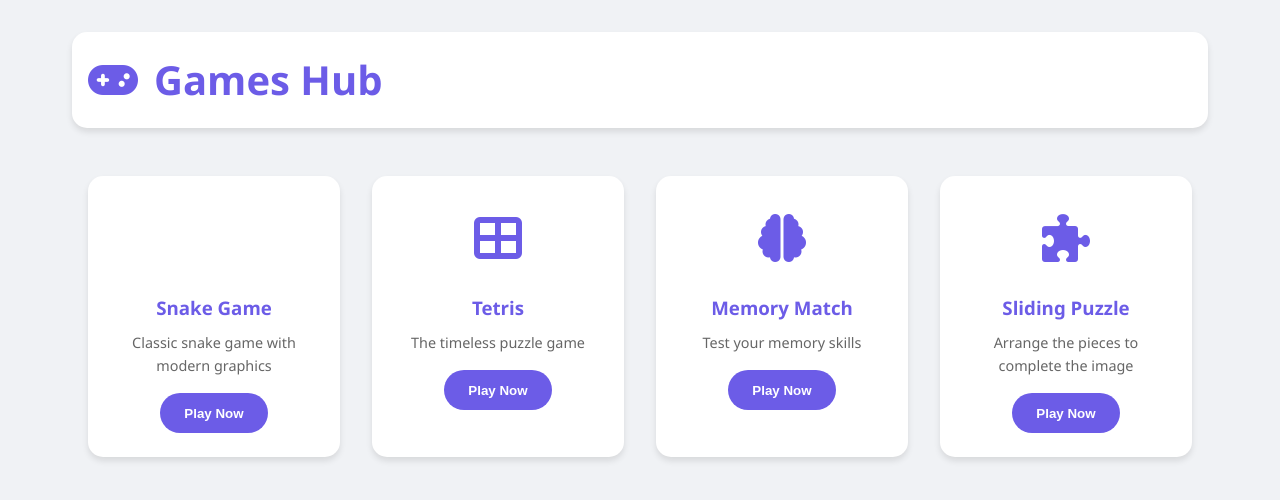
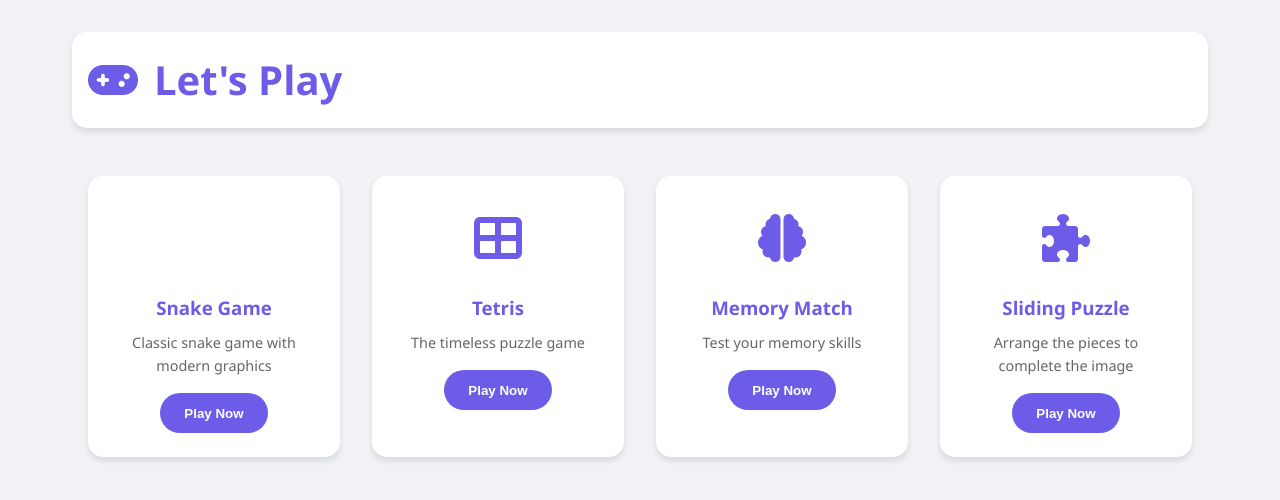
Before and after one commit to ixinling/gameWeb, a website built with Vite: page index.html in a window 1280 px wide. Built offline with nearby package versions, Linux system fonts and the light colour scheme; some icons are missing.

Commit message:
Update index.html

```diff
--- a/index.html
+++ b/index.html
@@ -3,7 +3,7 @@
 <head>
     <meta charset="UTF-8">
     <meta name="viewport" content="width=device-width, initial-scale=1.0">
-    <title>Games Hub</title>
+    <title>Let's Play</title>
     <link rel="stylesheet" href="https://cdnjs.cloudflare.com/ajax/libs/font-awesome/6.0.0/css/all.min.css">
     <link rel="stylesheet" href="styles.css">
     <script type="module" src="script.js"></script>
@@ -11,7 +11,7 @@
 <body>
     <div class="container">
         <header>
-            <h1><i class="fas fa-gamepad"></i>Games Hub</h1>
+            <h1><i class="fas fa-gamepad"></i>Let's Play</h1>
         </header>
 
         <div class="games-grid">
```
